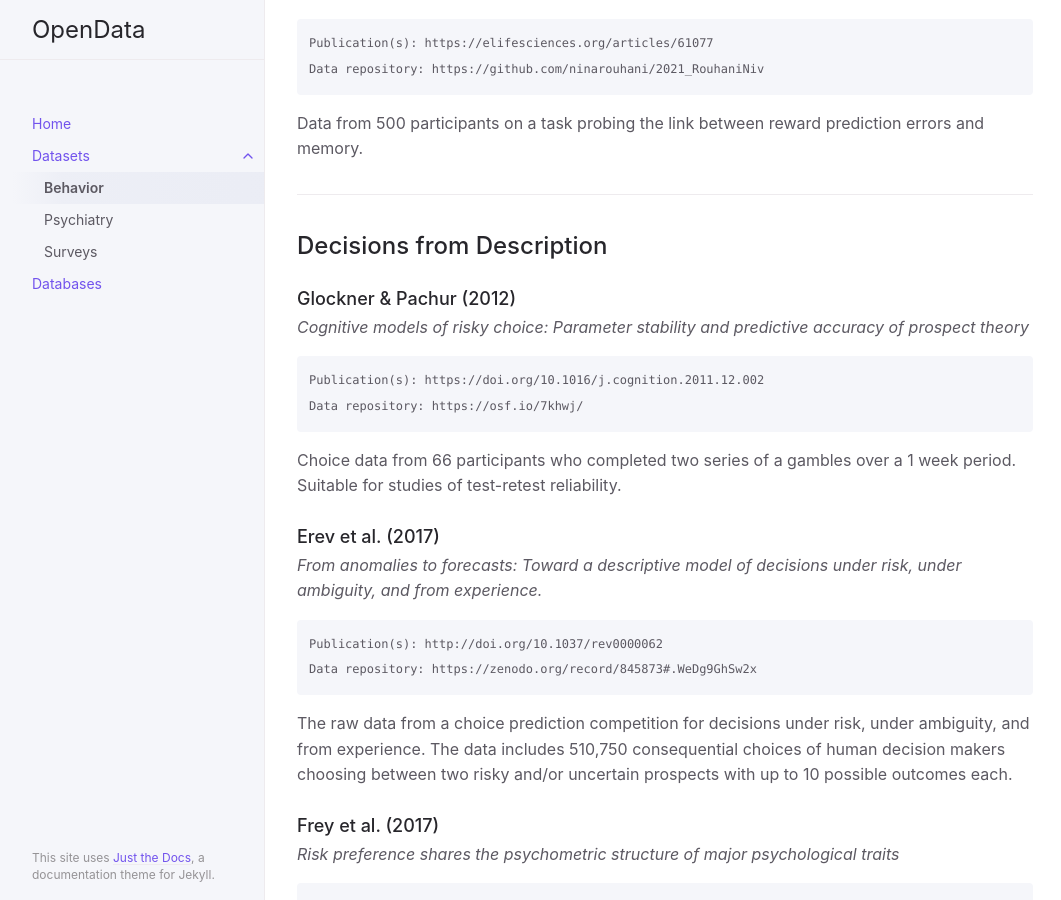
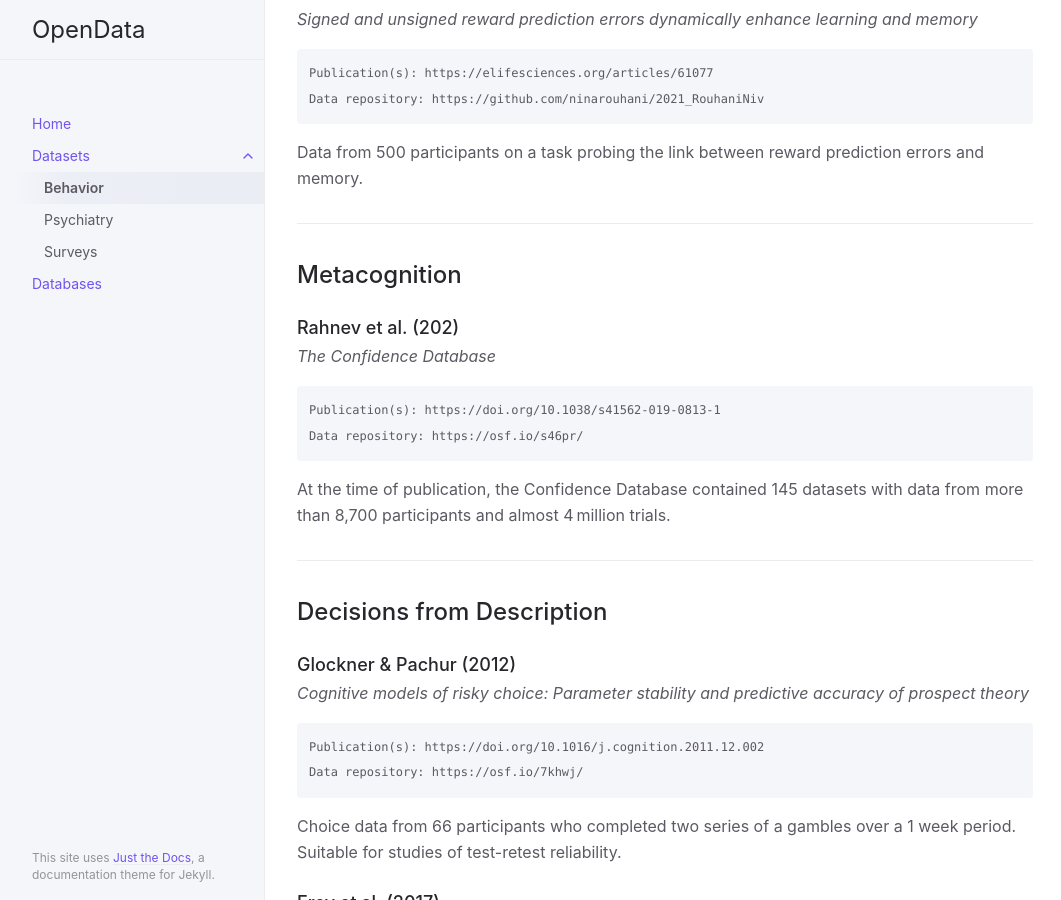
Before and after one commit to nivlab/opendata, a Jekyll site: the page built from docs/datasets/behavior.md, in a window 1280 px wide and 900 px high, scrolled down 8084 px. Shown: the whole window, without its empty margins (107-1168 px from the left). Built offline with Jekyll 4.4.1, drawn with Linux system fonts in a browser that asks for light colours; some of the changed text lies outside the part shown.

Commit message:
Update behavior.md

````diff
--- a/docs/datasets/behavior.md
+++ b/docs/datasets/behavior.md
@@ -325,6 +325,20 @@ Data from 500 participants on a task probing the link between reward prediction
 
 ---
 
+## Metacognition
+
+### Rahnev et al. (202)
+{: .no_toc }
+*The Confidence Database*
+```
+Publication(s): https://doi.org/10.1038/s41562-019-0813-1
+Data repository: https://osf.io/s46pr/
+```
+
+At the time of publication, the Confidence Database contained 145 datasets with data from more than 8,700 participants and almost 4 million trials.
+
+---
+
 ## Decisions from Description
 
 ### Glockner & Pachur (2012)
````
Also changed, not shown: other parts of docs/datasets/behavior.md (+1 -1 lines).
